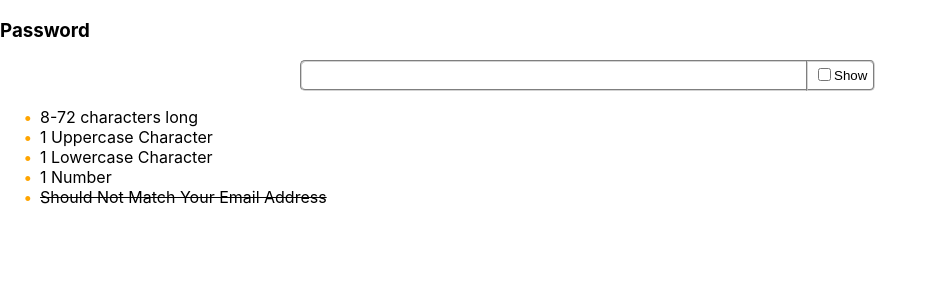
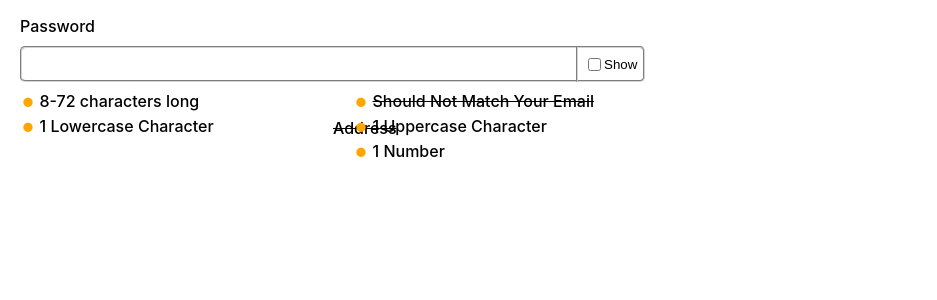
Before and after one commit to derekBeckford/password-verification, a React (Create React App) app in the folder password-verification/: page / in a window 1280 px wide. Shown: the top 300 px of the page, without its empty margins (0-937 px from the left). Built offline with nearby package versions, Linux system fonts and the light colour scheme.

Commit message:
more css styling

```diff
--- a/password-verification/src/App.css
+++ b/password-verification/src/App.css
@@ -1,47 +1,62 @@
 ul {
   list-style: none;
+  column-count: 2;
+  width: 650px;
+  display: inline-block;
+  padding-left: 0;
+  margin-top: 0;
+  font-weight: 500;
+}
+
+li {
+    height: 25px;
 }
 
 ul li::before {
-    content: "\2022";
+  content: "•";
+  font-size: 30px;
   color: orange;
-    font-weight: bold;
   display: inline-block;
-    width: 1em;
-    margin-left: -1em;
+  width: 0.65em;
+  margin-left: 20px;
+  vertical-align: sub;
+}
+
+p {
+  font-weight: 500;
+  margin-left: 20px;
+  margin-bottom: 10px;
 }
 
 .password {
   display: flex;
+  margin-left: 20px;
 }
 
 .passwordInput {
-    margin-left: 300px;
-    height: 25px;
-    width: 500px;
-    margin-right: -1px;
+  width: 550px;
+  height: 30px;
   border-color: lightgray;
   border-style: groove;
   border-top-left-radius: 5px;
   border-bottom-left-radius: 5px;
-
+  margin-right: -2px;
 }
 
 label {
-    padding-top: 5px;
-    padding-bottom: 5px;
+    margin-top: 8px;
+    margin-bottom: auto;
 }
 
 .checkbox {
-    margin-top: 5px;
-    margin-bottom: 5px;
+  margin-top: auto;
+  margin-bottom: auto;
 }
 
 .showPasswordBtn {
   display: flex;
   background-color: white;
-    height: 31px;
-    margin-left: -1px;
+  height: 36px;
   border-top-right-radius: 5px;
   border-bottom-right-radius: 5px;
   border-style: groove;
@@ -52,6 +67,9 @@ label {
   text-decoration: line-through;
 }
 
-.invalid{
+.invalid {
   text-decoration: none;
 }
+
+@media screen and (max-width: 575px) {
+}
--- a/password-verification/src/components/index.js
+++ b/password-verification/src/components/index.js
@@ -26,7 +26,7 @@ function Password() {
   return (
     <section>
       {/* if/else for showing password text or hiding password text */}
-      <h3>Password</h3>
+      <p>Password</p>
       <section className="password">
         <input
           type={shownPassword ? "text" : "password"}
@@ -34,7 +34,6 @@ function Password() {
           value={input}
           onInput={(e) => setInput(e.target.value)}
         />
-      <span>
         <button onClick={togglePassword} className="showPasswordBtn">
           <input
             type="checkbox"
@@ -44,26 +43,27 @@ function Password() {
           />
           <label>Show</label>
         </button>
-        </span>
       </section>
-      <section>
+      <section className="criteria">
         <ul>
           {/*Using operational method to set class name to either have a line through the criteria achieved or not*/}
           <li className={input.match(regexChar) ? "valid" : "invalid"}>
             8-72 characters long
           </li>
-          <li className={input.match(regexUc) ? "valid" : "invalid"}>
-            1 Uppercase Character
-          </li>
           <li className={input.match(regexLc) ? "valid" : "invalid"}>
             1 Lowercase Character
-          </li>
-          <li className={input.match(regexNum) ? "valid" : "invalid"}>
-            1 Number
           </li>
           <li className={input.match(regexEmail) ? "invalid" : "valid"}>
             Should Not Match Your Email Address
           </li>
+          <li className={input.match(regexUc) ? "valid" : "invalid"}>
+            1 Uppercase Character
+          </li>
+
+          <li className={input.match(regexNum) ? "valid" : "invalid"}>
+            1 Number
+          </li>
+
         </ul>
       </section>
     </section>
```
Lines whose indentation alone changed are shown as unchanged.
